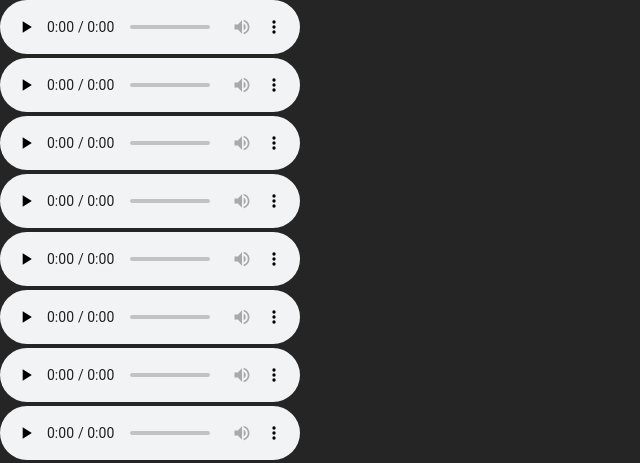
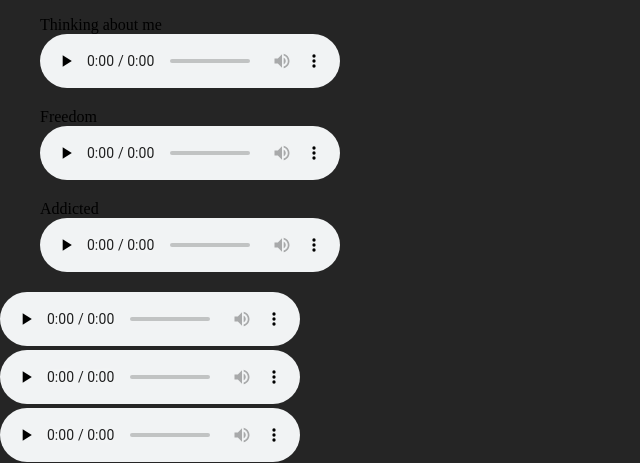
Before and after one commit to 1026Cammy/Cammy, a plain HTML site: page index.html in a window 1280 px wide. Shown: the top 463 px of the page, without its empty margins (0-640 px from the left). Drawn offline with Linux system fonts and the light colour scheme.

Commit message:
Update index.html

```diff
--- a/index.html
+++ b/index.html
@@ -23,22 +23,32 @@
   </style>
 </head>
 <body>
+  <figure>
+    <figcaption>Thinking about me</figcaption>
     <div class="audio-container1">
     <audio id="myAudio" controls preload="none">
         <source src="https://github.com/1026Cammy/eSports.github.io/blob/main/thkin%20abt%20u%20MW.mp3?raw=true" type="audio/mpeg">
       </audio>
+      </figure>
     </div>
 
+ <figure>
+  <figcaption>Freedom</figcaption>
       <div class="audio-container1">
       <audio id="myAudio" controls preload="none">
           <source src="https://github.com/1026Cammy/Cammy/blob/main/Anthony%20Hamilton%20%26%20Elayna_%20Freedom.m4r?raw=true" type="audio/mpeg">
         </audio>
+        </figure>
       </div>
 
+
+   <figure>
+  <figcaption>Addicted</figcaption>
       <div class="audio-container1">
         <audio id="myAudio" controls preload="none">
             <source src="https://github.com/1026Cammy/Cammy/blob/main/Ben%20LOncle%20Soul%20-%20Addicted.mp3?raw=true" type="audio/mpeg">
     </audio>
+        </figure>
   </div>
 
   <div class="audio-container1">
```
